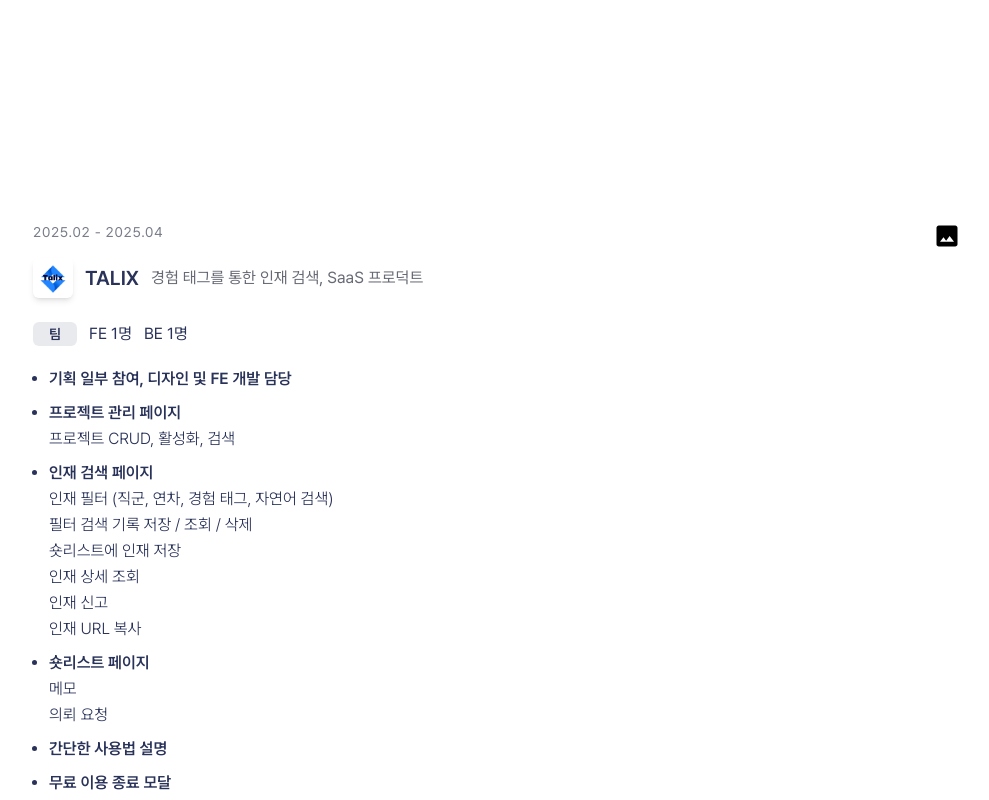
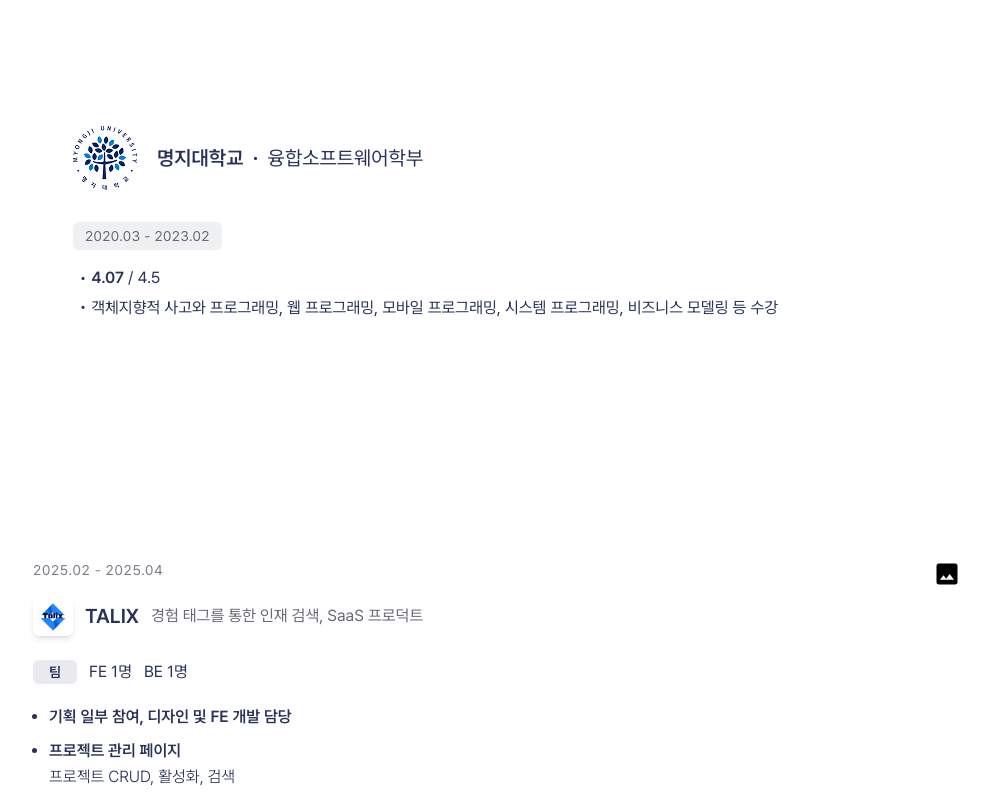
Before and after one commit to 2hanbyeol1/hanbyeol, a Next.js app: page / in a window 1280 px wide. Shown: the part 2900-3700 px from the top of the page, without its empty margins (143-1132 px from the left). Built offline with nearby package versions, Linux system fonts and the light colour scheme.

Commit message:
feat: 경험에 학교 추가

```diff
--- a/src/app/(pages)/(home)/_sections/ExperiencesSection/Experience.tsx
+++ b/src/app/(pages)/(home)/_sections/ExperiencesSection/Experience.tsx
@@ -24,9 +24,11 @@ function Experience({
             <div className="text-lg tablet:text-xl">{subtitle}</div>
           </div>
 
-          <div className="leading-normal tracking-wide text-dark2">
-            {description}
-          </div>
+          {description && (
+            <div className="leading-normal tracking-wide text-dark2">
+              {description}
+            </div>
+          )}
         </div>
       </div>
 
--- a/src/app/(pages)/(home)/_sections/ProjectsSection/Project.tsx
+++ b/src/app/(pages)/(home)/_sections/ProjectsSection/Project.tsx
@@ -104,7 +104,9 @@ function Project({
           </div>
           <div className="flex flex-wrap items-center gap-x-3">
             <div className="text-lg font-semibold tablet:text-xl">{title}</div>
-            <div className="leading-snug text-dark2">{subtitle}</div>
+            <div className="text-sm leading-snug text-dark2 tablet:text-base">
+              {subtitle}
+            </div>
           </div>
         </div>
       </div>
--- a/src/data/experience.ts
+++ b/src/data/experience.ts
@@ -110,4 +110,40 @@ export const EXPERIENCE_CONTENTS: TExperience[] = [
       },
     ],
   },
+  {
+    title: '명지대학교',
+    image: 'mju.png',
+    subtitle: '융합소프트웨어학부',
+    activities: [
+      {
+        works: [
+          '<b>4.07</b> / 4.5',
+          '객체지향적 사고와 프로그래밍, 웹 프로그래밍, 모바일 프로그래밍, 시스템 프로그래밍, 비즈니스 모델링 등 수강',
+        ],
+        duration: [new Date('2020-03-01'), new Date('2023-02-01')],
+        links: [
+          {
+            text: '[블로그] Git 학습 내용',
+            url: 'https://velog.io/@2hanbyeol1/series/Git',
+          },
+          {
+            text: '[Github] Walktour - (OPEN) props에 대한 설명 추가',
+            url: 'https://github.com/alfrdmalr/walktour/pull/146',
+          },
+          {
+            text: '[Github] Excalidraw - (CLOSED) 한국어용 손글씨 폰트 추가',
+            url: 'https://github.com/excalidraw/excalidraw/pull/8531',
+          },
+          {
+            text: '[Github] Excalidraw - (MERGED) PNG로 내보낼 때 모든 파일로 저장되는 버그 수정',
+            url: 'https://github.com/excalidraw/excalidraw/pull/8946',
+          },
+          {
+            text: '[Github] ko.react.dev - (MERGED) 처음부터 React 앱 만들기 문서 번역',
+            url: 'https://github.com/reactjs/ko.react.dev/pull/1211',
+          },
+        ],
+      },
+    ],
+  },
 ];
```
Also changed, not shown: public/image/experiences/mju.png (added).
